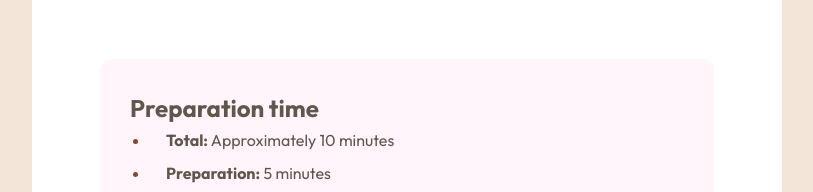
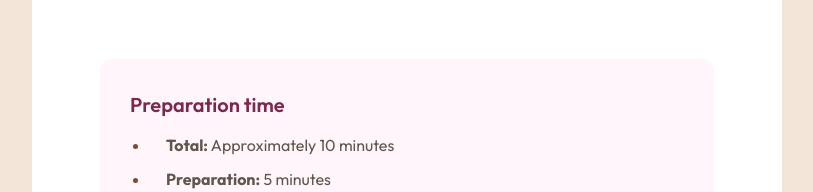
Before and after one commit to BAD997/Reto-frontend-1, a plain HTML site: page index.html in a window 1280 px wide. Shown: the part 587-779 px from the top of the page, without its empty margins (233-1046 px from the left). Drawn offline with Linux system fonts and the light colour scheme.

Commit message:
Mejora de semantica de encabezados y estilos

```diff
--- a/estilos/styles.css
+++ b/estilos/styles.css
@@ -94,7 +94,7 @@ h1 {
   padding: 1.5rem;
 }
 
-.preparation-time h3 {
+.preparations-title {
   color: var(--rose-800);
   font-family: 'Outfit', sans-serif;
   font-weight: 600;
--- a/index.html
+++ b/index.html
@@ -36,7 +36,7 @@
             </header>
 
             <section class="preparation-time">
-                <h2>Preparation time</h2>
+                <h2 class="preparations-title">Preparation time</h2>
                 <ul>
                     <li><strong>Total:</strong> Approximately 10 minutes</li>
                     <li><strong>Preparation:</strong> 5 minutes</li>
```
